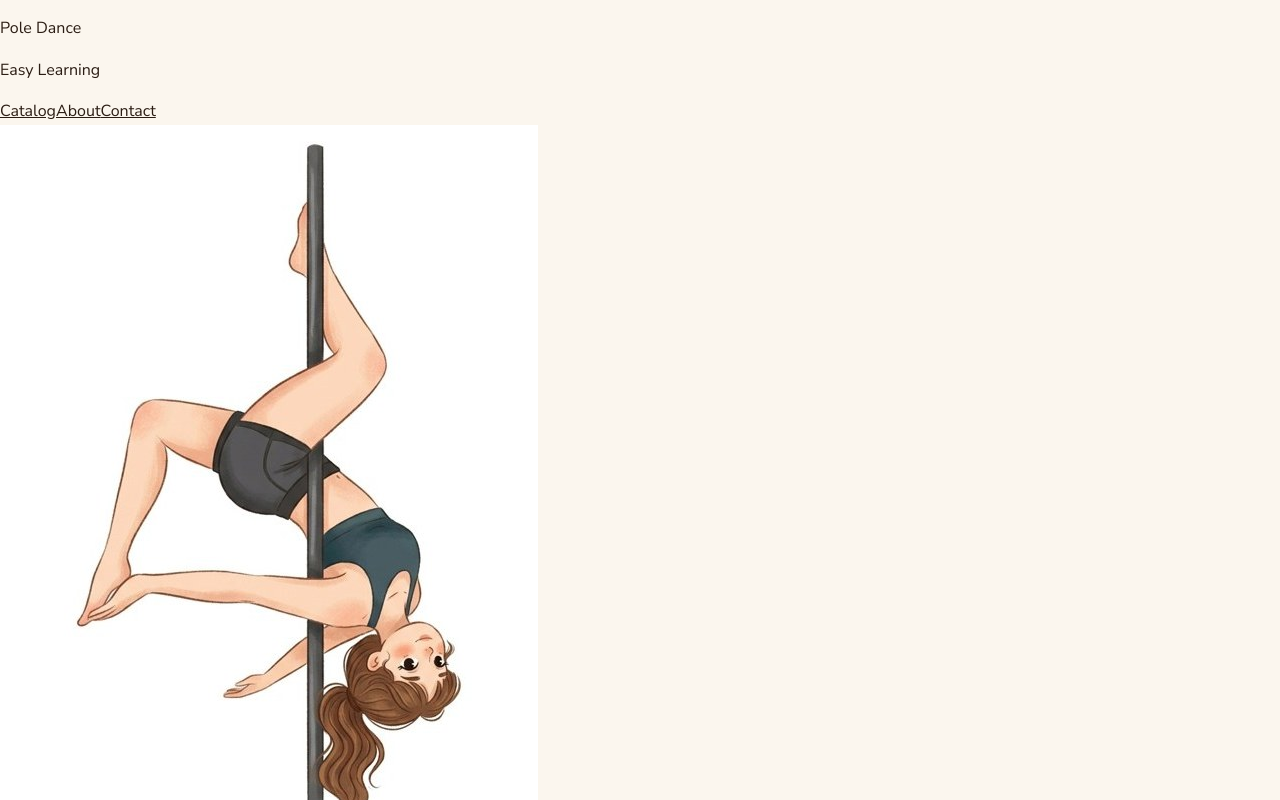
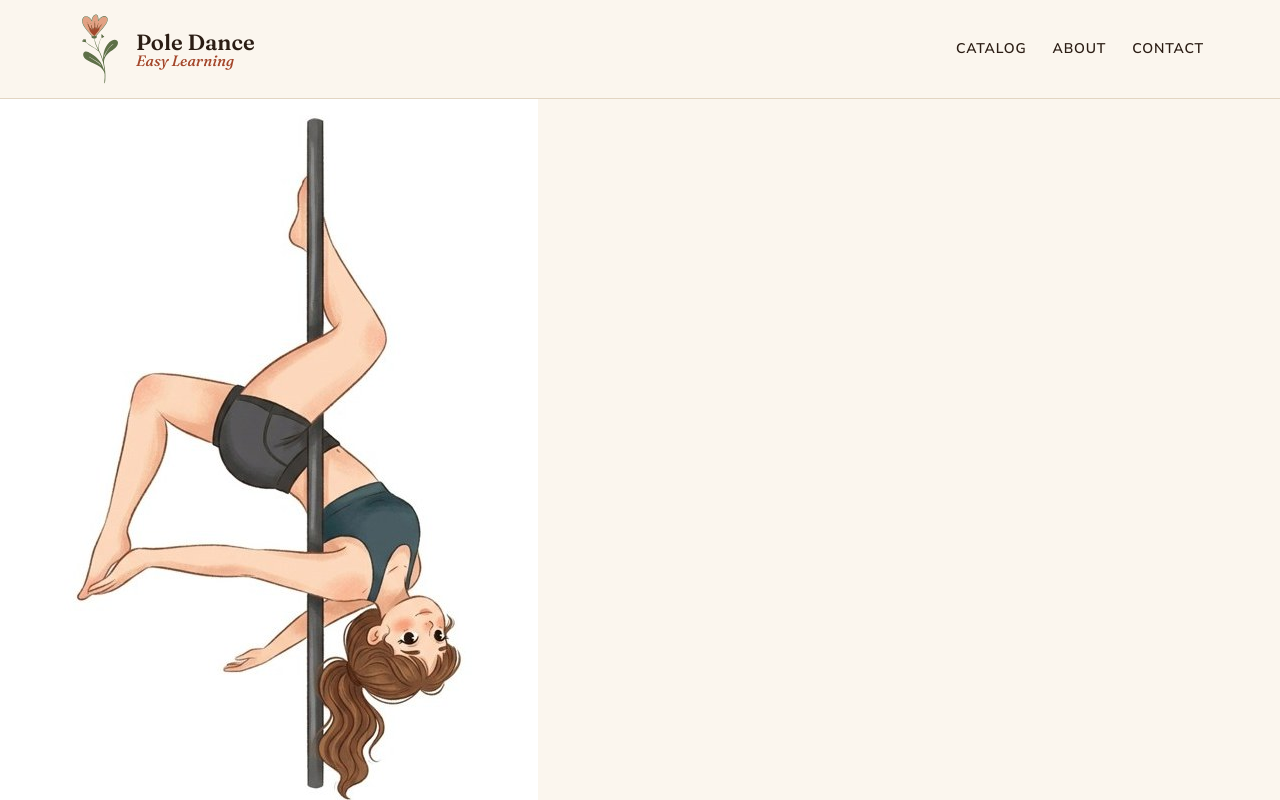
Before and after one commit to alakhmakova/pole-dance-easy-learning, a React (Vite) app: page / in a window 1280 px wide. Shown: the top 800 px of the page. Built offline with nearby package versions, Linux system fonts and the light colour scheme.

Commit message:
Style header and add logo

```diff
--- a/src/components/Header.css
+++ b/src/components/Header.css
@@ -0,0 +1,61 @@
+.header .container {
+    display: flex;
+    justify-content: space-between;
+    padding-block: 14px;
+    align-items: center;
+}
+
+.header {
+    background-color: var(--bg);
+    border-bottom: 1px solid var(--line);
+}
+
+.logo {
+    line-height: 1;
+    display: flex;
+    gap: 12px;
+    align-items: center;
+    text-decoration: none;
+    color: var(--text);
+}
+
+.logo img {
+    width: 48px;
+    height: 70px;
+}
+
+.header p {
+    margin: 0;
+}
+
+.site-name {
+    font-family: var(--display);
+    font-size: 22px;
+    font-weight: 600;
+}
+
+.site-tagline {
+    font-family: var(--display);
+    font-style: italic;
+    font-size: 15px;
+    color: var(--accent);
+    margin-top: 3px;
+}
+
+.main-menu {
+    display: flex;
+    gap: 26px;
+}
+
+.main-menu a {
+    font-size: 14px;
+    font-weight: 600;
+    color: var(--text);
+    text-transform: uppercase;
+    text-decoration: none;
+    letter-spacing: 0.06em;
+}
+
+.main-menu a:hover {
+    color: var(--accent)
+}
--- a/src/components/Header.jsx
+++ b/src/components/Header.jsx
@@ -1,15 +1,24 @@
 import './Header.css'
+const siteName = "Pole Dance";
+const siteTagline = "Easy Learning";
 
 export default function Header() {
     return (
         <header className="header">
-            <p className="site-name">Pole Dance</p>
-            <p className="site-tagline">Easy Learning</p>
-            <nav className="main-menu">
-                <a href="/">Catalog</a>
-                <a href="#about">About</a>
-                <a href="#contact">Contact</a>
-            </nav>
+            <div className="container">
+                <a href="/" className="logo">
+                    <img src="/images/logo.svg" alt="" />
+                    <div className="logo-text">
+                        <p className="site-name">{siteName}</p>
+                        <p className="site-tagline">{siteTagline}</p>
+                    </div>
+                </a>
+                <nav className="main-menu">
+                    <a href="/">Catalog</a>
+                    <a href="#about">About</a>
+                    <a href="#contact">Contact</a>
+                </nav>
+            </div>
         </header>
     );
 }
```
Also changed, not shown: public/images/logo.svg (added).
